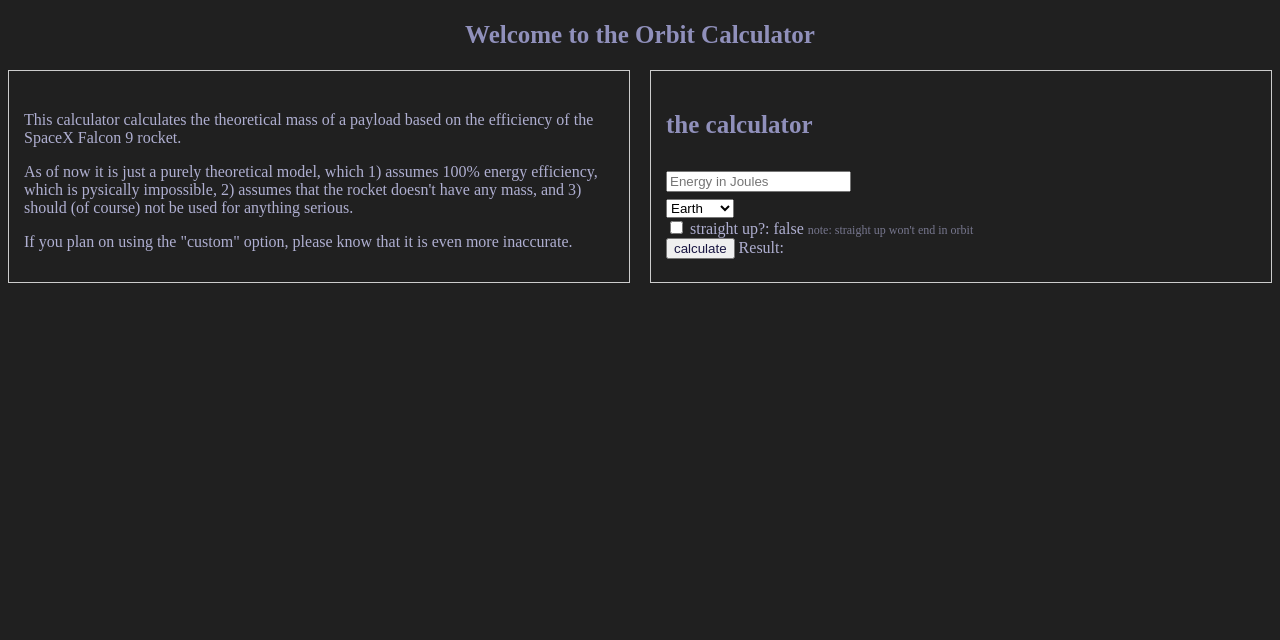
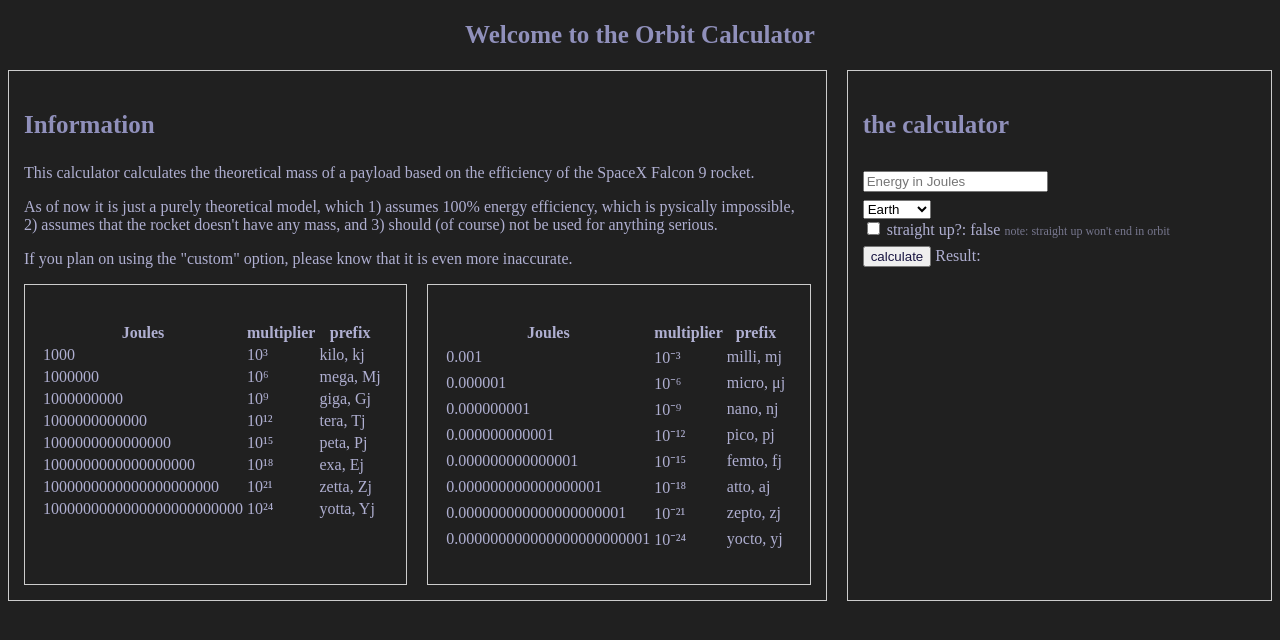
Before and after one commit to medresj/OrbitCalc, a plain HTML site: page index.html in a window 1280 px wide. Shown: the part 68-708 px from the top of the page. Drawn offline with Linux system fonts and the light colour scheme.

Commit message:
Added energy conversion chart, straight up still doesn't work

```diff
--- a/index.html
+++ b/index.html
@@ -13,6 +13,16 @@
     border: 1px solid #ccc;
     padding: 15px;
   }
+  .col-left {
+    flex: 2;
+    border: 1px solid #ccc;
+    padding: 15px;
+  }
+  .col-right {
+    flex: 1;
+    border: 1px solid #ccc;
+    padding: 15px;
+  }
 </style>
 </head>
 <body>
@@ -21,13 +31,120 @@
 <h2>Welcome to the Orbit Calculator</h2>
 
 <div class="row">
-    <div class="col">
-      <h3></h3>
+    <div class="col-left">
+      <h3>Information</h3>
       <p>This calculator calculates the theoretical mass of a payload based on the efficiency of the SpaceX Falcon 9 rocket.</p>
       <p>As of now it is just a purely theoretical model, which 1) assumes 100% energy efficiency, which is pysically impossible, 2) assumes that the rocket doesn't have any mass, and 3) should (of course) not be used for anything serious.</p>
       <p>If you plan on using the "custom" option, please know that it is even more inaccurate.</p>
+      <div class="row">
+        <div class="col">
+          <h4></h4>
+            <p>
+              <table id="table">
+                <tr>
+                  <th>Joules</th>
+                  <th>multiplier</th>
+                  <th>prefix</th>
+                </tr>
+                <tr>
+                  <td>1000</td>
+                  <td>10³</td>
+                  <td>kilo, kj</td>
+                </tr>
+                <tr>
+                  <td>1000000</td>
+                  <td>10⁶</td>
+                  <td>mega, Mj</td>
+                </tr>
+                <tr>
+                  <td>1000000000</td>
+                  <td>10⁹</td>
+                  <td>giga, Gj</td>
+                </tr>
+                <tr>
+                  <td>1000000000000</td>
+                  <td>10¹²</td>
+                  <td>tera, Tj</td>
+                </tr>
+                <tr>
+                  <td>1000000000000000</td>
+                  <td>10¹⁵</td>
+                  <td>peta, Pj</td>
+                </tr>
+                <tr>
+                  <td>1000000000000000000</td>
+                  <td>10¹⁸</td>
+                  <td>exa, Ej</td>
+                </tr>
+                <tr>
+                  <td>1000000000000000000000</td>
+                  <td>10²¹</td>
+                  <td>zetta, Zj</td>
+                </tr>
+                <tr>
+                  <td>1000000000000000000000000</td>
+                  <td>10²⁴</td>
+                  <td>yotta, Yj</td>
+                </tr>
+              </table>
+            </p>
+        </div>
+        <div class="col">
+          <h4></h4>
+          <p>
+            <table id="table">
+              <tr>
+                <th>Joules</th>
+                <th>multiplier</th>
+                <th>prefix</th>
+              </tr>
+              <tr>
+                <td>0.001</td>
+                <td>10⁻³</td>
+                <td>milli, mj</td>
+              </tr>
+              <tr>
+                <td>0.000001</td>
+                <td>10⁻⁶</td>
+                <td>micro, μj</td>
+              </tr>
+              <tr>
+                <td>0.000000001</td>
+                <td>10⁻⁹</td>
+                <td>nano, nj</td>
+              </tr>
+              <tr>
+                <td>0.000000000001</td>
+                <td>10⁻¹²</td>
+                <td>pico, pj</td>
+              </tr>
+              <tr>
+                <td>0.000000000000001</td>
+                <td>10⁻¹⁵</td>
+                <td>femto, fj</td>
+              </tr>
+              <tr>
+                <td>0.000000000000000001</td>
+                <td>10⁻¹⁸</td>
+                <td>atto, aj</td>
+              </tr>
+              <tr>
+                <td>0.000000000000000000001</td>
+                <td>10⁻²¹</td>
+                <td>zepto, zj</td>
+              </tr>
+              <tr>
+                <td>0.000000000000000000000001</td>
+                <td>10⁻²⁴</td>
+                <td>yocto, yj</td>
+              </tr>
+            </table>
+          </p>
+        </div>
+      </div>
+
     </div>
-    <div class="col">
+    <div class="col-right">
       <h3>the calculator</h3>
       <input type="number" id="energyinput" placeholder="Energy in Joules" oninput="updateOutput()">
       <p3 id="output"></p3>
--- a/styles.css
+++ b/styles.css
@@ -38,6 +38,8 @@ p6 {
   color: #afafd1;
 }
 button {
+  margin-top: 7px;
+  margin-bottom: 7px;
   color: #181541;
 }
 
@@ -55,5 +57,15 @@ button {
 
 #energyinput {
   margin-top: 7px;
-  margin-bottom: 7px;
+  margin-bottom: 8px;
 }
+
+#table {
+  color: #afafd1
+}
+
+#tabletitle {
+  text-align: center;
+  font-size: 20px;
+  color: #9090bb
+}
```
Also changed, not shown: 1 other file.
